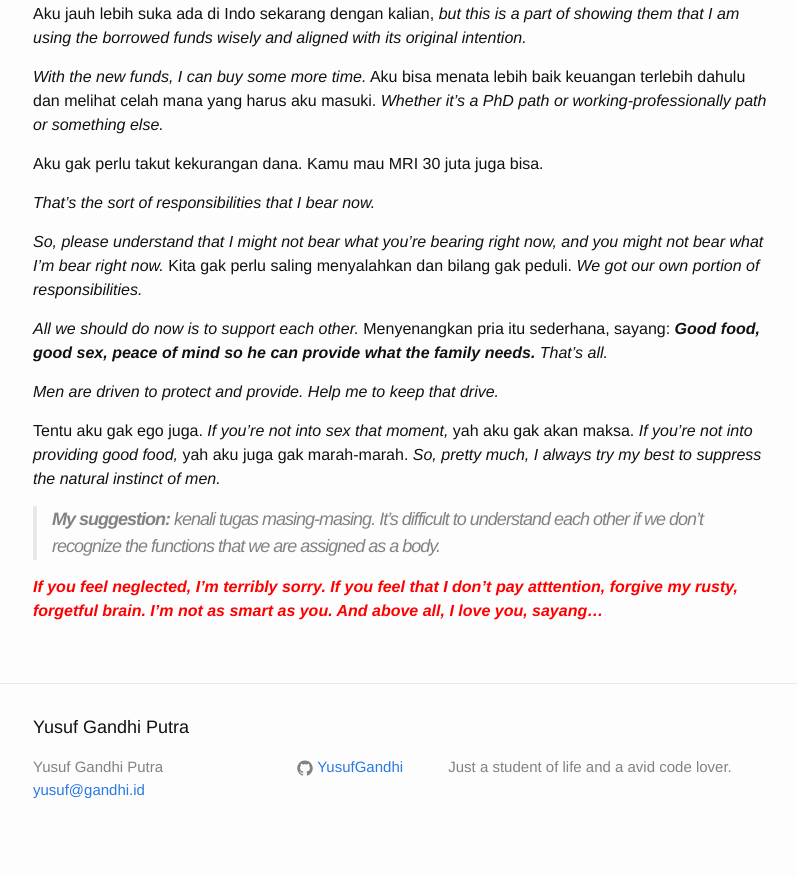
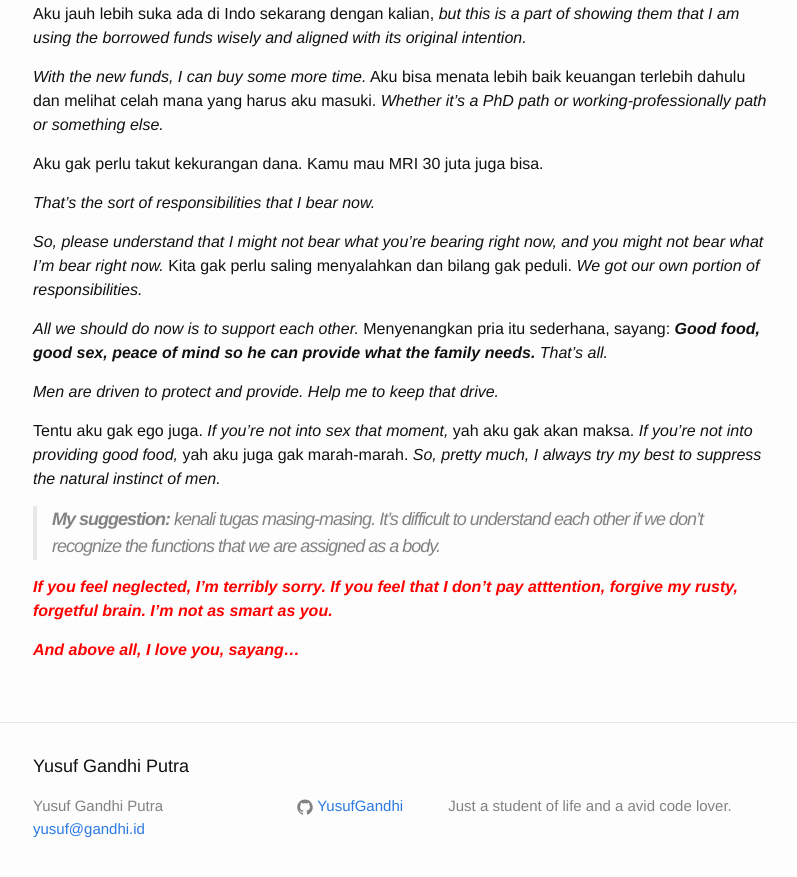
Before and after one commit to YusufGandhi/YusufGandhi.github.io, a Jekyll site: the page built from _posts/2017-07-19-let-me-explain.markdown, in a window 1280 px wide and 900 px high, scrolled down 2920 px. Shown: the top 877 px of the window, without its empty margins (237-1034 px from the left). Built offline with Jekyll 4.4.1, drawn with Linux system fonts in a browser that asks for light colours.

Commit message:
Updated again

```diff
--- a/_posts/2017-07-19-let-me-explain.markdown
+++ b/_posts/2017-07-19-let-me-explain.markdown
@@ -110,4 +110,6 @@ Tentu aku gak ego juga. *If you're not into sex that moment,* yah aku gak akan m
 
 > ***My suggestion:*** kenali tugas masing-masing. It's difficult to understand each other if we don't recognize the functions that we are assigned as a body.
 
-***<span style="color:red">If you feel neglected, I'm terribly sorry. If you feel that I don't pay atttention, forgive my rusty, forgetful brain. I'm not as smart as you. And above all, I love you, sayang...</span>***
+***<span style="color:red">If you feel neglected, I'm terribly sorry. If you feel that I don't pay atttention, forgive my rusty, forgetful brain. I'm not as smart as you.</span>***
+
+***<span style="color:red">And above all, I love you, sayang...</span>***
```
